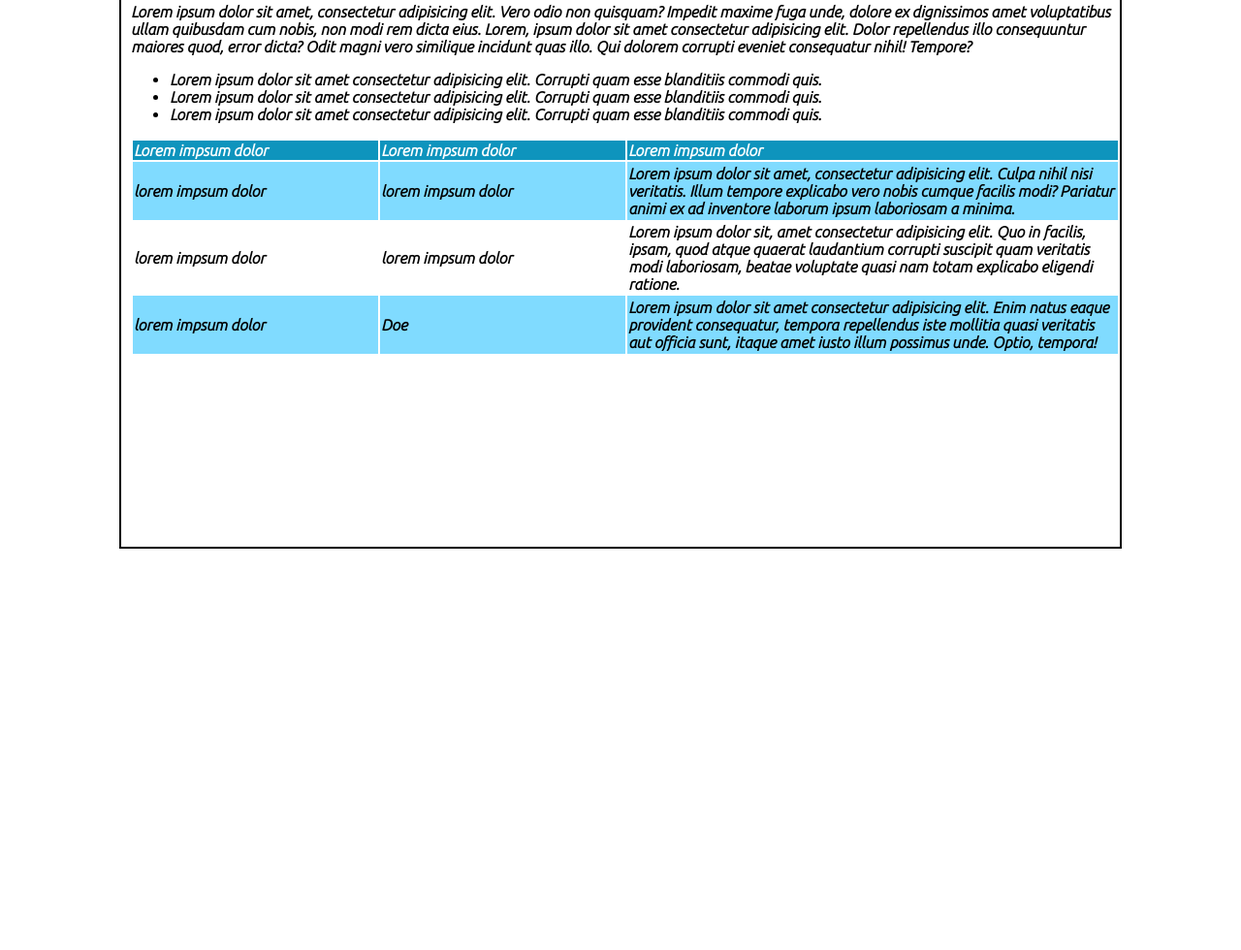
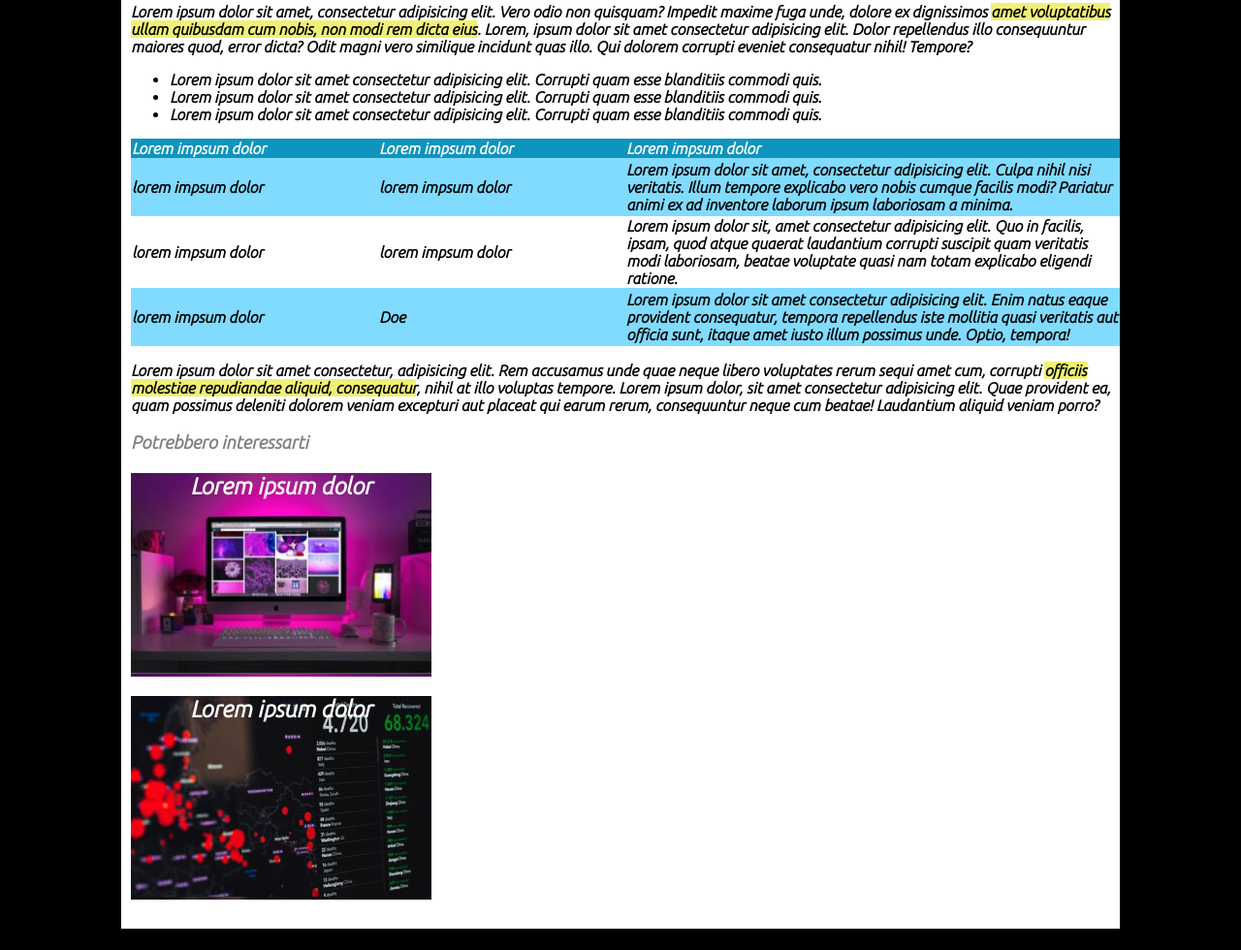
Before and after one commit to FedericoTrimarco/html-css-booleaner, a plain HTML site: page index.html in a window 1280 px wide. Shown: the part 758-1738 px from the top of the page at 97% size. Before the commit the page ends 1344 px from the top, so only its background shows below. Drawn offline with Linux system fonts and the light colour scheme.

Commit message:
add footer

```diff
--- a/index.html
+++ b/index.html
@@ -35,8 +35,8 @@
 
            </section>
 
-           <section class="paragraph">
-               <p>Lorem ipsum dolor sit amet, consectetur adipisicing elit. Vero odio non quisquam? Impedit maxime fuga unde, dolore ex dignissimos amet voluptatibus ullam quibusdam cum nobis, non modi rem dicta eius. Lorem, ipsum dolor sit amet consectetur adipisicing elit. Dolor repellendus illo consequuntur maiores quod, error dicta? Odit magni vero similique incidunt quas illo. Qui dolorem corrupti eveniet consequatur nihil! Tempore?</p>
+           <section>
+               <p>Lorem ipsum dolor sit amet, consectetur adipisicing elit. Vero odio non quisquam? Impedit maxime fuga unde, dolore ex dignissimos <span class="underline">amet voluptatibus ullam quibusdam cum nobis, non modi rem dicta eius</span>. Lorem, ipsum dolor sit amet consectetur adipisicing elit. Dolor repellendus illo consequuntur maiores quod, error dicta? Odit magni vero similique incidunt quas illo. Qui dolorem corrupti eveniet consequatur nihil! Tempore?</p>
 
                <ul>
                    <li>Lorem ipsum dolor sit amet consectetur adipisicing elit. Corrupti quam esse blanditiis commodi quis.</li>
@@ -44,6 +44,7 @@
                    <li>Lorem ipsum dolor sit amet consectetur adipisicing elit. Corrupti quam esse blanditiis commodi quis.</li>
                </ul>
            </section>
+                          <!-- TABLE -->
            <section>
                 <table class="table">
                     <tr class="color_tr">
@@ -56,7 +57,7 @@
                       <td>lorem impsum dolor</td>
                       <td class="td_width">Lorem ipsum dolor sit amet, consectetur adipisicing elit. Culpa nihil nisi veritatis. Illum tempore explicabo vero nobis cumque facilis modi? Pariatur animi ex ad inventore laborum ipsum laboriosam a minima.</td>
                     </tr>
-                <tr class="tr_white">
+                    <tr>
                       <td>lorem impsum dolor</td>
                       <td>lorem impsum dolor</td>
                       <td class="td_width">Lorem ipsum dolor sit, amet consectetur adipisicing elit. Quo in facilis, ipsam, quod atque quaerat laudantium corrupti suscipit quam veritatis modi laboriosam, beatae voluptate quasi nam totam explicabo eligendi ratione.</td>
@@ -68,7 +69,20 @@
                     </tr>
                 </table>
            </section>
+           <p>Lorem ipsum dolor sit amet consectetur, adipisicing elit. Rem accusamus unde quae neque libero voluptates rerum sequi amet cum, corrupti <span class="underline">officiis molestiae repudiandae aliquid, consequatur</span>, nihil at illo voluptas tempore. Lorem ipsum dolor, sit amet consectetur adipisicing elit. Quae provident ea, quam possimus deleniti dolorem veniam excepturi aut placeat qui earum rerum, consequuntur neque cum beatae! Laudantium aliquid veniam porro?</p>
+
         </main>
+
+    <footer>
+        <h3>Potrebbero interessarti</h3>
+        <div class="monitor">
+           <h2>Lorem ipsum dolor</h2>
+        </div>
+        <div class="graph">
+            <h2>Lorem ipsum dolor</h2>
+         </div>
+
+    </footer>
     </div>
 </body>
 </html>
--- a/style.css
+++ b/style.css
@@ -1,11 +1,15 @@
 *{
     font-family: 'Ubuntu', sans-serif;
 }
+body{
+    background-color: black;
+}
 #container{
     width: 1030px;
-    height: 1300px;
     margin:20px auto;
     border: 2px solid black;
+    font-weight: bold;
+    background-color: white;
 }
 
             /* HEADER-CONTENT */
@@ -37,12 +41,13 @@ h4{
 .boolean{
     color: rgb(48, 193, 250);
 }
-.paragraph  {
-    font-weight: bold;
+
+.underline{
+    background-color: rgb(240, 240, 118);
 }
          /* TABLE */
 table, th, td{
-    /* border-collapse: collapse; */
+    border-collapse: collapse;
 }
 .table{
     width: 100%;
@@ -51,7 +56,6 @@ table, th, td{
 .tr{
     height: 60px;
     background-color: rgb(128, 219, 255);
-    font-weight: bold;
 }
 .color_tr{
     background-color: rgb(14, 148, 189);
@@ -60,6 +64,24 @@ table, th, td{
 .td_width{
     width: 50%;
 }
-.tr_white{
-    font-weight: bold;
+     /* FOOTER */
+footer{
+    padding-left: 10px;
+    color: gray;
 }
+.monitor{
+    background-image: url('img/monitor.jpg');
+    background-size: contain;
+    width: 310px;
+    height: 210px;
+    text-align: center;
+    color: white;
+}
+.graph{
+    background-image: url('img/graph.jpg');
+    width: 310px;
+    height: 210px;
+    text-align: center;
+    color: white;
+    margin-bottom: 30px;
+}
```
Lines whose indentation alone changed are shown as unchanged.
